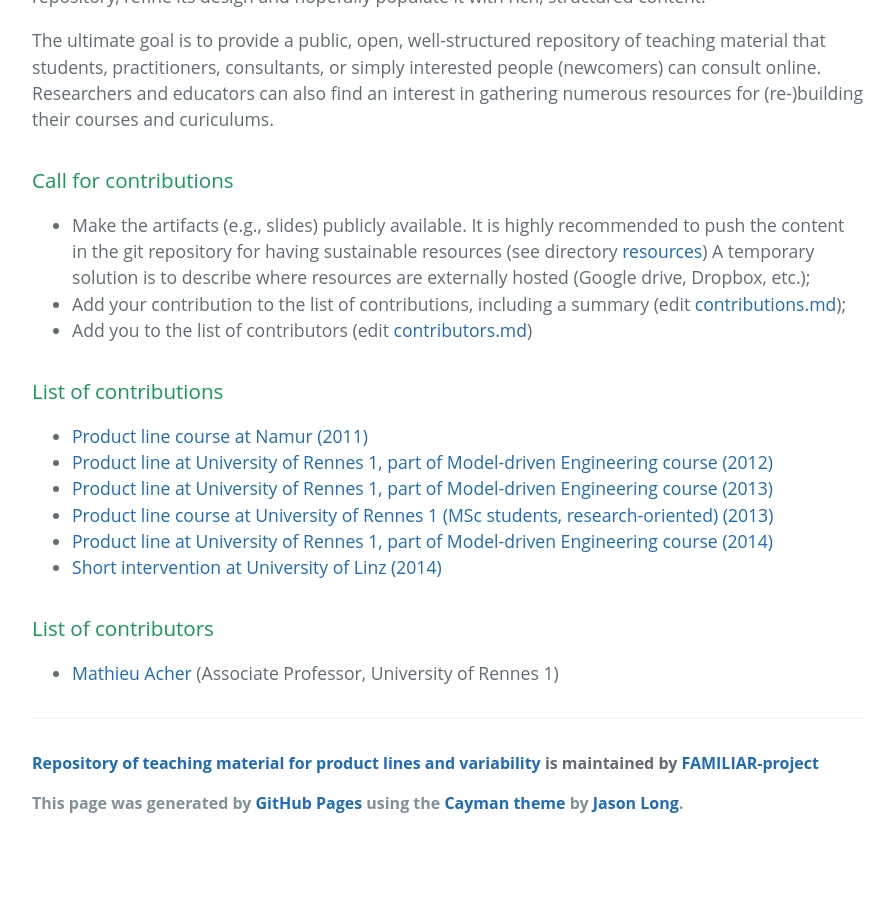
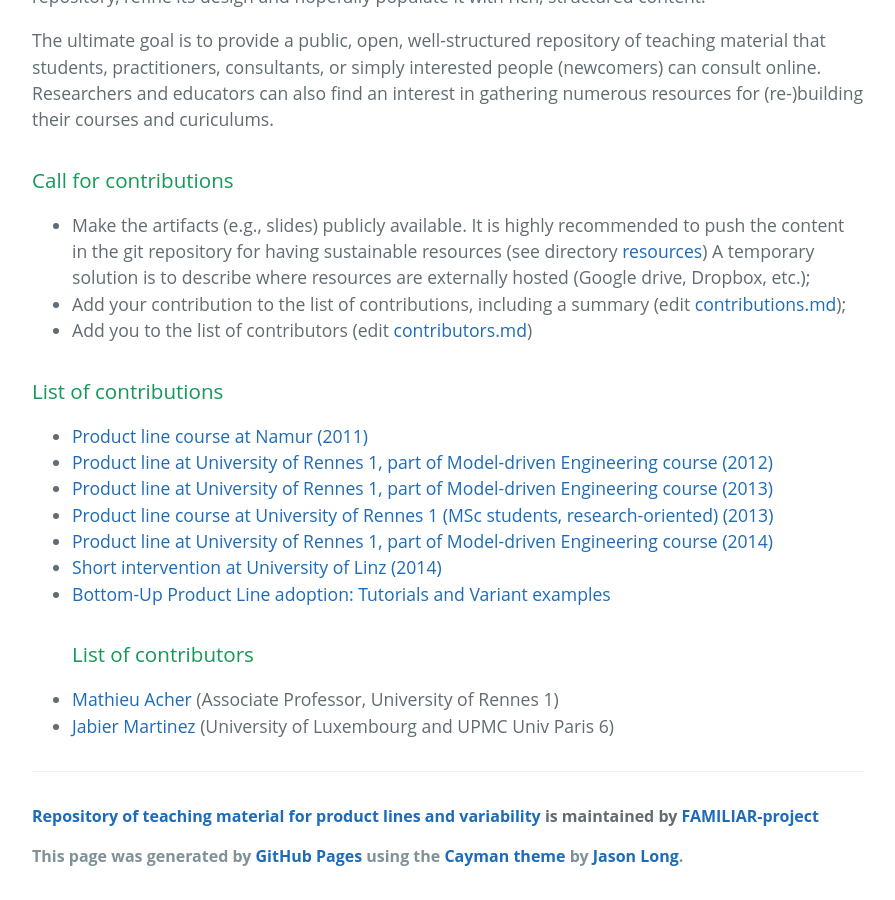
Before and after one commit to FAMILIAR-project/teaching, a Jekyll site: the page built from index.html, in a window 1280 px wide and 900 px high, scrolled down 604 px. Shown: the whole window, without its empty margins (192-1087 px from the left). Built offline with Jekyll 4.4.1, drawn with Linux system fonts in a browser that asks for light colours; before the commit the page ends 1451 px from its top, so only the background shows below that.

Commit message:
tutorials and examples

```diff
--- a/_includes/contributions.md
+++ b/_includes/contributions.md
@@ -6,3 +6,4 @@
  * [Product line course at University of Rennes 1 (MSc students, research-oriented) (2013)](rennes2013-MRI.html)
  * [Product line at University of Rennes 1, part of Model-driven Engineering course (2014)](rennes2014.html)
  * [Short intervention at University of Linz (2014)](linz2014.html)
+ * [Bottom-Up Product Line adoption: Tutorials and Variant examples](bottomup.html)
--- a/_includes/contributors.md
+++ b/_includes/contributors.md
@@ -1,3 +1,4 @@
 ### List of contributors
 
  * [Mathieu Acher](http://www.mathieuacher.com) (Associate Professor, University of Rennes 1)
+ * [Jabier Martinez](http://sites.google.com/site/jabiermartinezwebsite) (University of Luxembourg and UPMC Univ Paris 6)
```
Also changed, not shown: bottomup.html (added, +30 -0 lines).
